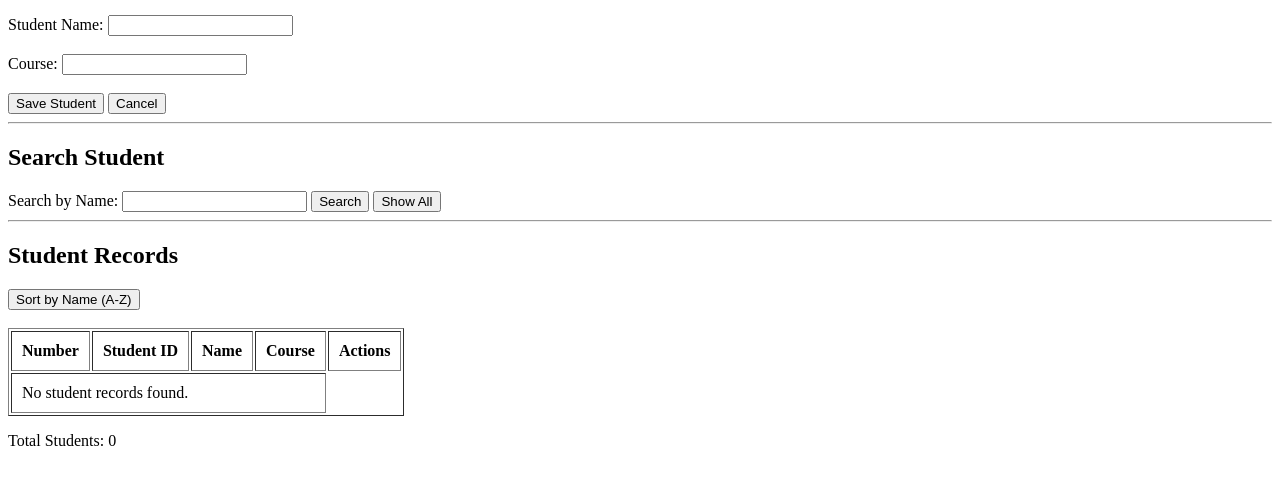
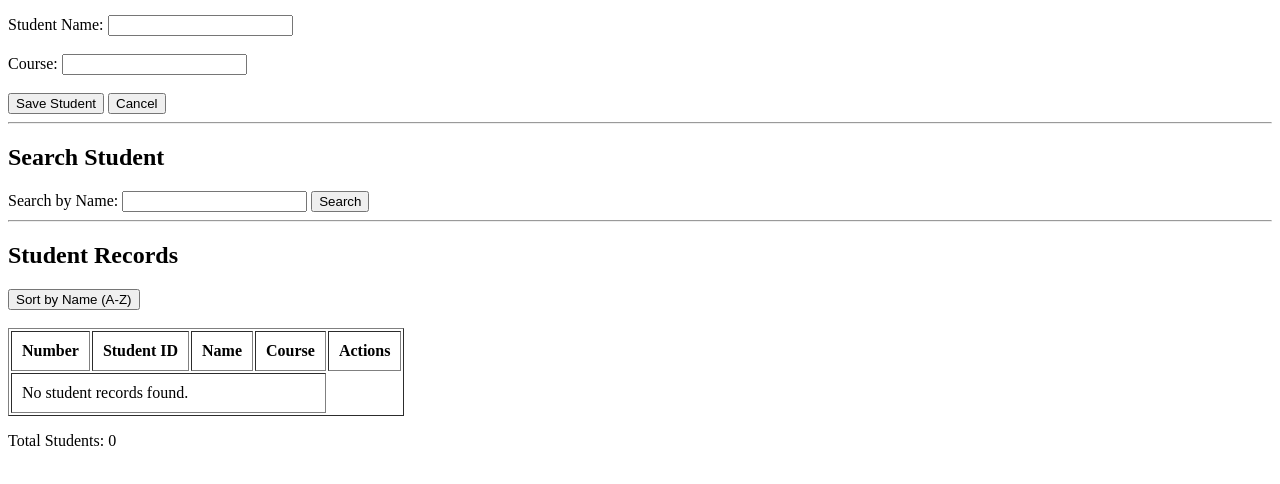
Before and after one commit to angelocaslaaa-bit/machine4, a plain HTML site: page index.html in a window 1280 px wide. Shown: the part 104-588 px from the top of the page. Drawn offline with Linux system fonts and the light colour scheme.

Commit message:
Update index.html

```diff
--- a/index.html
+++ b/index.html
@@ -23,7 +23,6 @@
     <label>Search by Name:</label>
     <input type="text" id="searchName">
     <input type="button" onclick="searchStudent()" value="Search">
-    <button onclick="displayStudents()">Show All</button>
     <hr>
 
     <h2>Student Records</h2>
```
